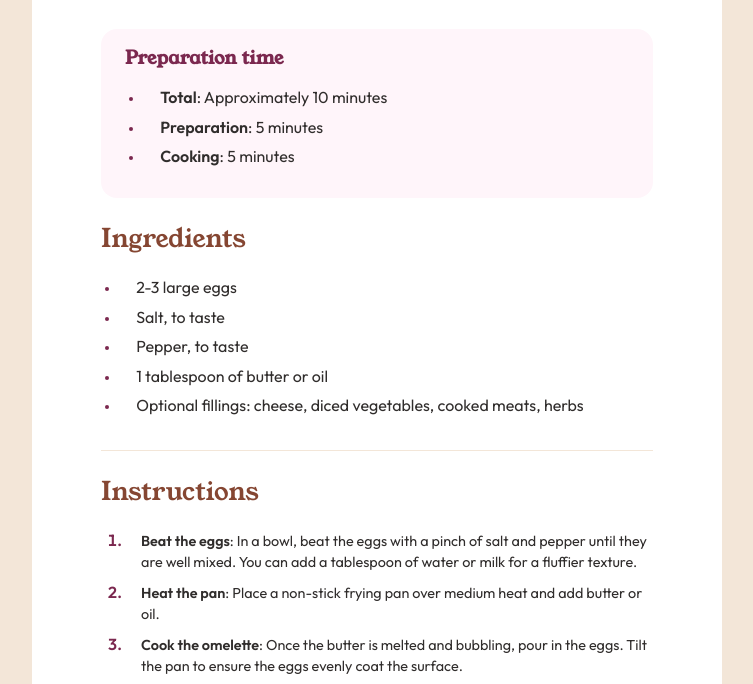
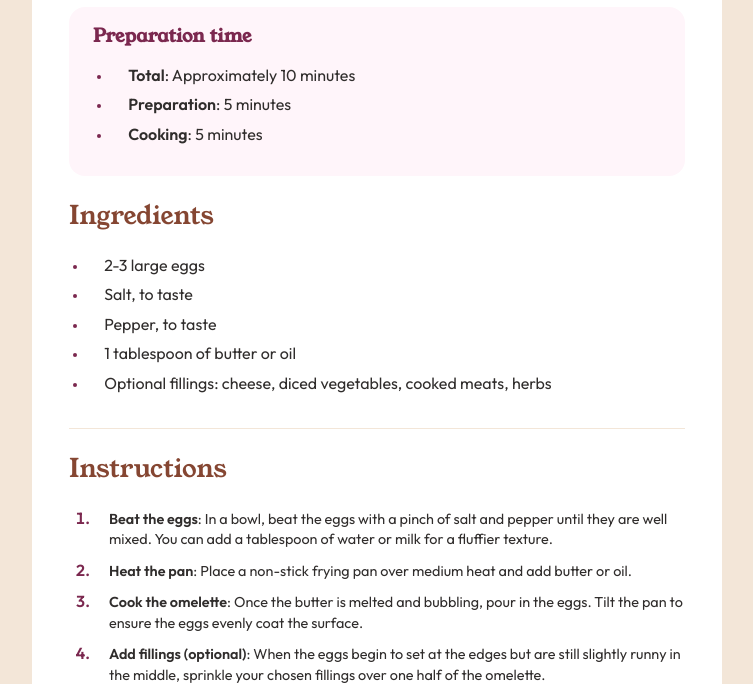
Before and after one commit to DevPoncet07/Frontend_Mentor_recipe_page_main, a plain HTML site: page index.html in a window 1280 px wide. Shown: the part 618-1302 px from the top of the page, without its empty margins (263-1016 px from the left). Drawn offline with Linux system fonts and the light colour scheme.

Commit message:
modif margin desktop

```diff
--- a/css/style.css
+++ b/css/style.css
@@ -176,4 +176,8 @@ tr:last-child td{
         width:100%;
         border-radius: 0.8rem;
     }
+    article>*:nth-child(1n+2){
+    margin-left: 0;
+    margin-right:0;
+    }
 }
```
